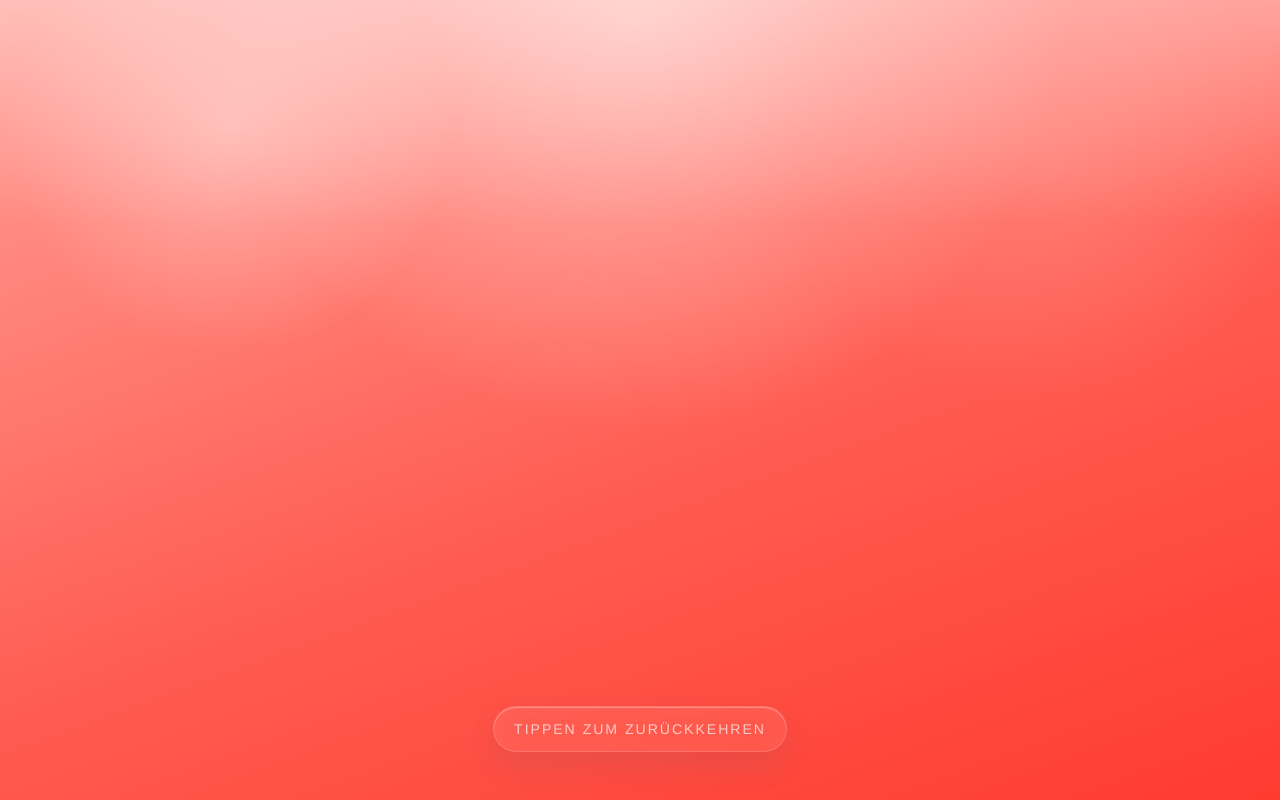
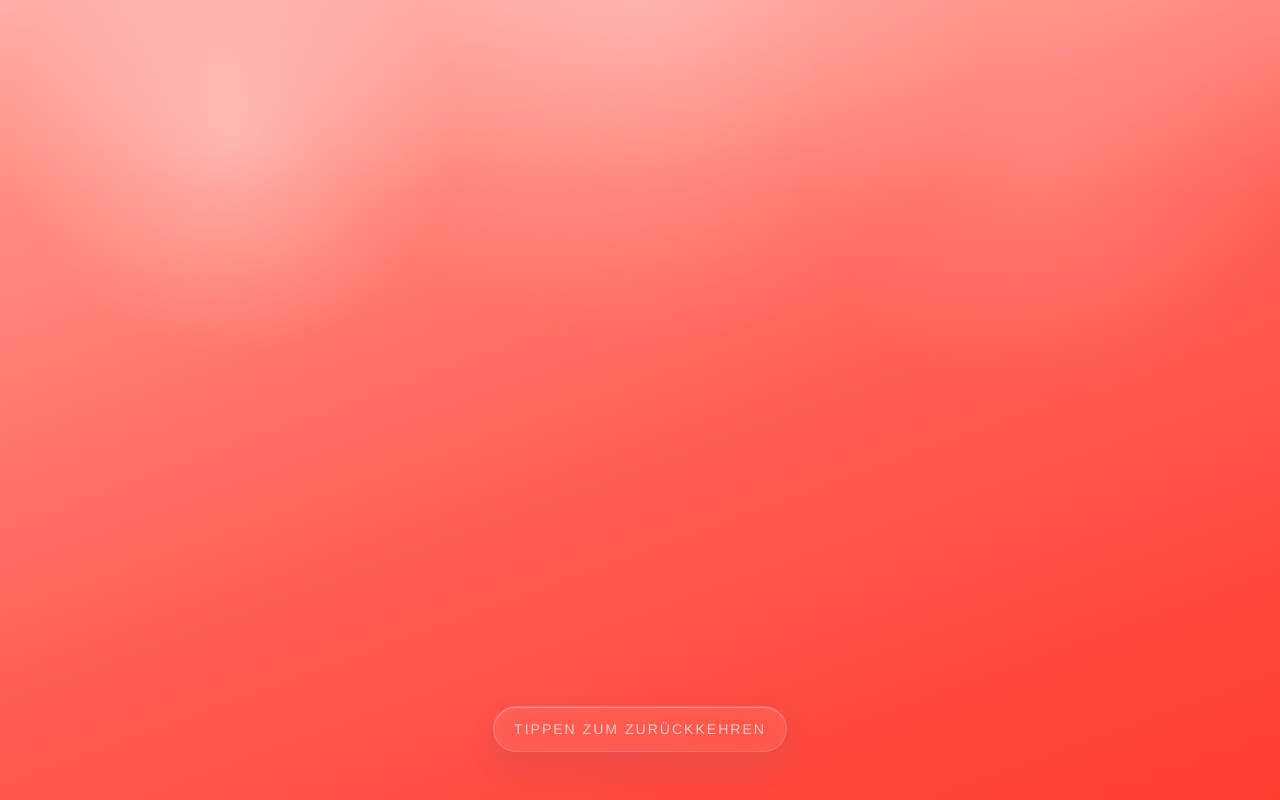
Before and after one commit to hackij/Ampelabfrage, a plain HTML site: page index.html in a window 1280 px wide. Both pictures are taken after a click on the button "Rot". Drawn offline with Linux system fonts and the light colour scheme.

Commit message:
Soften fullscreen highlight glow

```diff
--- a/styles.css
+++ b/styles.css
@@ -264,8 +264,8 @@ h1 {
   z-index: 20;
   overflow: hidden;
   background:
-    radial-gradient(circle at top, rgba(255, 255, 255, 0.36), transparent 38%),
-    linear-gradient(180deg, rgba(255, 255, 255, 0.28), rgba(255, 255, 255, 0.08));
+    radial-gradient(circle at top, rgba(255, 255, 255, 0.18), transparent 34%),
+    linear-gradient(180deg, rgba(255, 255, 255, 0.14), rgba(255, 255, 255, 0.04));
   border: none;
   border-radius: 0;
   box-shadow: none;
@@ -282,8 +282,8 @@ h1 {
   position: absolute;
   inset: 0;
   background:
-    linear-gradient(180deg, rgba(255, 255, 255, 0.34), transparent 28%),
-    radial-gradient(circle at 50% 0%, rgba(255, 255, 255, 0.46), transparent 42%);
+    linear-gradient(180deg, rgba(255, 255, 255, 0.16), transparent 24%),
+    radial-gradient(circle at 50% 0%, rgba(255, 255, 255, 0.24), transparent 34%);
   pointer-events: none;
 }
 
```
